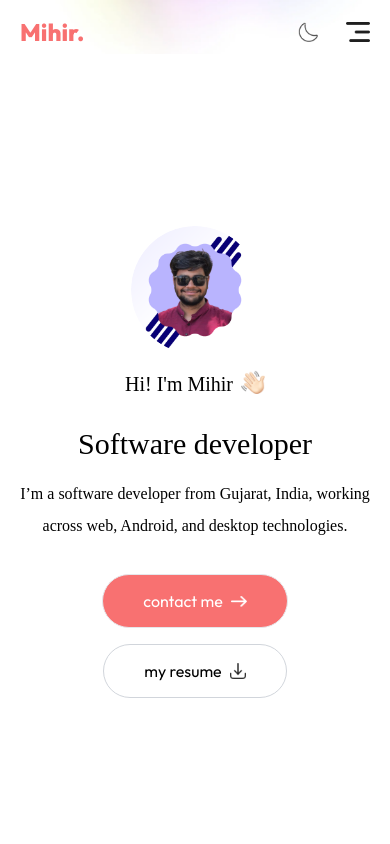
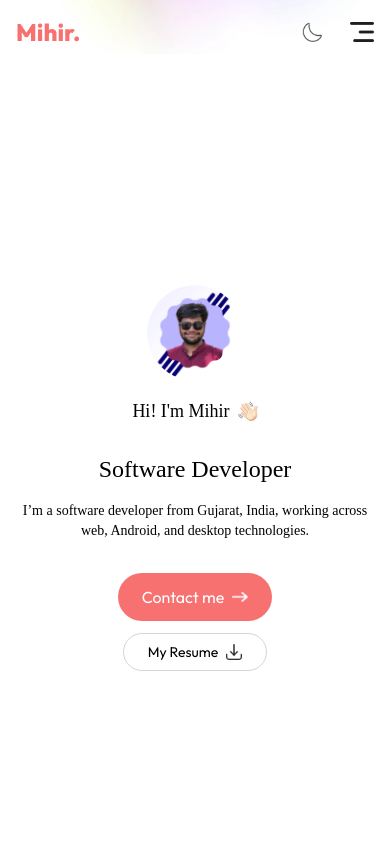
Before and after one commit to Mihiraval2005/React-Portfolio, a React (Vite) app in the folder client/: page / in a window 390 px wide. Shown: the top 844 px of the page. Built offline with nearby package versions, Linux system fonts and the light colour scheme; a web font is replaced by a local one.

Commit message:
Fix Scroll issue in mobile view & change font size accroding screen

```diff
--- a/client/src/App.jsx
+++ b/client/src/App.jsx
@@ -1,15 +1,15 @@
-import Contact from './components/Contact'
-import Footer from './components/Footer'
-import Work from './components/Work'
-import Services from './components/Services'
-import About from './components/About'
-import Header from './components/Header'
-import Navbar from './components/Navbar'
-import LenisScroll from './components/LenisScroll'
+import Contact from "./components/Contact";
+import Footer from "./components/Footer";
+import Work from "./components/Work";
+import Services from "./components/Services";
+import About from "./components/About";
+import Header from "./components/Header";
+import Navbar from "./components/Navbar";
+import LenisScroll from "./components/LenisScroll";
 
 export default function App() {
   return (
-        <>
+    <div className="min-h-screen w-full overflow-x-hidden">
       <LenisScroll />
       <Navbar />
       <Header />
@@ -18,6 +18,6 @@ export default function App() {
       <Work />
       <Contact />
       <Footer />
-        </>
-    )
+    </div>
+  );
 }
--- a/client/src/components/About.jsx
+++ b/client/src/components/About.jsx
@@ -65,7 +65,8 @@ export default function About() {
         Introduction
       </h4>
 
-      <h2 className="text-center text-3xl sm:text-4xl lg:text-5xl font-Ovo">
+      <h2 className="text-center text-3xl  lg:text-2xl sm:text-3xl md:text-4xl
+ font-Ovo">
         About me
       </h2>
 
--- a/client/src/components/Contact.jsx
+++ b/client/src/components/Contact.jsx
@@ -17,7 +17,8 @@ export default function Contact() {
     };
 
     try {
-      const res = await fetch("https://portfolio-api-y0l7.onrender.com/api/contact/", {
+      // const res = await fetch("https://portfolio-api-y0l7.onrender.com/api/contact/", {
+      const res = await fetch("http://localhost:5000/api/contact/", {
         method: "POST",
         headers: { "Content-Type": "application/json" },
         body: JSON.stringify(formData),
@@ -159,7 +160,8 @@ export default function Contact() {
 
                 try {
                   const res = await fetch(
-                    "https://portfolio-api-y0l7.onrender.com/api/book-call",
+                    // "https://portfolio-api-y0l7.onrender.com/api/book-call",
+                    "http://localhost:5000/api/book-call",
                     {
                       method: "POST",
                       headers: { "Content-Type": "application/json" },
--- a/client/src/components/Header.jsx
+++ b/client/src/components/Header.jsx
@@ -1,25 +1,52 @@
 export default function Header() {
   return (
-        <div className="w-11/12 max-w-3xl pt-20 text-center mx-auto h-screen flex flex-col items-center justify-center gap-4">
-            <img src="./assets/profile-img.png" alt="" className="rounded-full w-32" />
-            <h3 className="flex items-end gap-2 text-xl md:text-2xl mb-3 font-Ovo">
+    <div className="w-full max-w-4xl mx-auto px-4 sm:px-6 pt-28 min-h-screen flex flex-col items-center justify-center text-center gap-4">
+      <img
+        src="./assets/profile-img.png"
+        alt="profile"
+        className="rounded-full w-24 sm:w-32"
+      />
+
+      <h3 className="flex items-end gap-2 text-lg sm:text-xl md:text-2xl mb-3 font-Ovo">
         Hi! I&apos;m Mihir
-                <img src="./assets/hand-icon.png" alt="" className="w-6 mb-1" />
+        <img
+          src="./assets/hand-icon.png"
+          alt="wave"
+          className="w-5 sm:w-6 mb-1"
+        />
       </h3>
-            <h1 className="text-3xl sm:text-6xl lg:text-[66px] font-Ovo">Software developer </h1>
-            <p className="max-w-2xl mx-auto font-Ovo">I’m a software developer from Gujarat, India, working across web, Android, and desktop technologies.</p>
 
-            <div className="flex flex-col sm:flex-row items-center gap-4 mt-4">
-                <a href="#contact"
-                    className="px-10 py-2.5 border rounded-full bg-[#F87171] text-white flex items-center gap-2 dark:border-transparent">
-                    contact me <img src="./assets/right-arrow-white.png" alt="" className="w-4" />
+      <h1 className="text-2xl sm:text-4xl md:text-6xl lg:text-[66px] font-Ovo">
+        Software Developer
+      </h1>
+
+      <p className="max-w-xl sm:max-w-2xl mx-auto font-Ovo text-sm sm:text-base md:text-lg">
+        I’m a software developer from Gujarat, India, working across web,
+        Android, and desktop technologies.
+      </p>
+
+      <div className="flex flex-col sm:flex-row items-center gap-3 sm:gap-4 mt-4">
+        <a
+          href="#contact"
+          className="px-6 sm:px-10 py-2 rounded-full bg-[#F87171] text-white flex items-center gap-2"
+        >
+          Contact me{" "}
+          <img src="./assets/right-arrow-white.png" alt="" className="w-4" />
         </a>
 
-                <a href="./assets/dev-icon.png" download
-                    className="px-10 py-2.5 rounded-full border border-gray-300 dark:border-white/25 hover:bg-slate-100/70 dark:hover:bg-darkHover flex items-center gap-2 bg-white dark:bg-transparent dark:text-white">
-                    my resume <img src="./assets/download-icon.png" alt="" className="w-4 dark:invert" />
+        <a
+          href="./assets/dev-icon.png"
+          download
+          className="px-6 sm:px-10 py-2 rounded-full border border-gray-300 dark:border-white/25 hover:bg-slate-100/70 dark:hover:bg-darkHover flex items-center gap-2 bg-white dark:bg-transparent dark:text-white text-sm sm:text-base"
+        >
+          My Resume{" "}
+          <img
+            src="./assets/download-icon.png"
+            alt=""
+            className="w-4 dark:invert"
+          />
         </a>
       </div>
     </div>
-    )
+  );
 }
--- a/client/src/components/Navbar.jsx
+++ b/client/src/components/Navbar.jsx
@@ -82,7 +82,7 @@ export default function Navbar() {
 
       <nav
         ref={navRef}
-        className="w-full fixed top-0 left-0 px-5 lg:px-8 xl:px-[8%] py-4 flex items-center z-50"
+        className="w-full fixed top-0 left-0 px-4 sm:px-6 lg:px-12 py-4 flex items-center justify-between z-50"
       >
         {/* LEFT - Logo */}
         <div className="flex-1">
--- a/client/src/components/Services.jsx
+++ b/client/src/components/Services.jsx
@@ -102,17 +102,21 @@ export default function Services() {
       <h4 className="text-center mb-2 text-lg font-Ovo text-[#F87171] font-medium">
         What I Offer
       </h4>
-      <h2 className="text-center text-5xl font-Ovo">My Services</h2>
+      <h2
+        className="text-center text-2xl sm:text-3xl md:text-4xl lg:text-5xl
+ font-Ovo"
+      >
+        My Services
+      </h2>
 
       <p className="text-center max-w-2xl mx-auto mt-5 mb-12 font-Ovo">
         I am a{" "}
         <span className="font-dancing text-[#F87171] text-xl sm:text-2xl font-semibold">
           Software Developer
         </span>{" "}
-          from Gujarat, India, building modern web,
-        cross-platform, and desktop applications using technologies like React,
-        .NET, and Node.js. I focus on creating scalable, high-performance, and
-        user-friendly solutions.
+        from Gujarat, India, building modern web, cross-platform, and desktop
+        applications using technologies like React, .NET, and Node.js. I focus
+        on creating scalable, high-performance, and user-friendly solutions.
       </p>
 
       {/* Service Cards */}
@@ -204,7 +208,7 @@ export default function Services() {
           onClick={() => setSelectedService(null)}
         >
           <div
-            className="bg-white dark:bg-[#1e1e1e] rounded-2xl p-6
+            className="bg-white dark:bg-[#1e1e1e] rounded-2xl p-4 sm:p-6
             max-w-xl w-full relative shadow-xl"
             onClick={(e) => e.stopPropagation()}
           >
--- a/client/src/components/Work.jsx
+++ b/client/src/components/Work.jsx
@@ -83,11 +83,14 @@ export default function Work() {
 
   return (
     <div id="work" className="w-full px-[12%] py-16">
-     <h4 className="text-center mb-2 text-lg font-Ovo text-[#F87171] font-medium">
+      <h4 className="text-center mb-2 text-lg font-Ovo text-[#F87171] font-medium">
         Trusted by Businesses
       </h4>
 
-      <h2 className="text-center text-5xl font-Ovo">
+      <h2
+        className="text-center text-2xl sm:text-3xl md:text-4xl lg:text-5xl
+ font-Ovo"
+      >
         Professional Contributions
       </h2>
 
@@ -206,7 +209,7 @@ export default function Work() {
             <img
               src={selectedProject.images[currentImage]}
               alt="Preview"
-              className="w-full h-[450px] object-contain rounded-lg"
+              className="w-full mt-5 max-h-[60vh] object-contain rounded-lg"
             />
 
             {/* Navigation */}
--- a/client/src/index.css
+++ b/client/src/index.css
@@ -1,3 +1,6 @@
 @tailwind base;
 @tailwind components;
 @tailwind utilities;
+html, body {
+  overflow-x: hidden;
+}
```
Also changed, not shown: 2 other files (tests, documents, lock files or other folders). Lines whose indentation alone changed are shown as unchanged.
